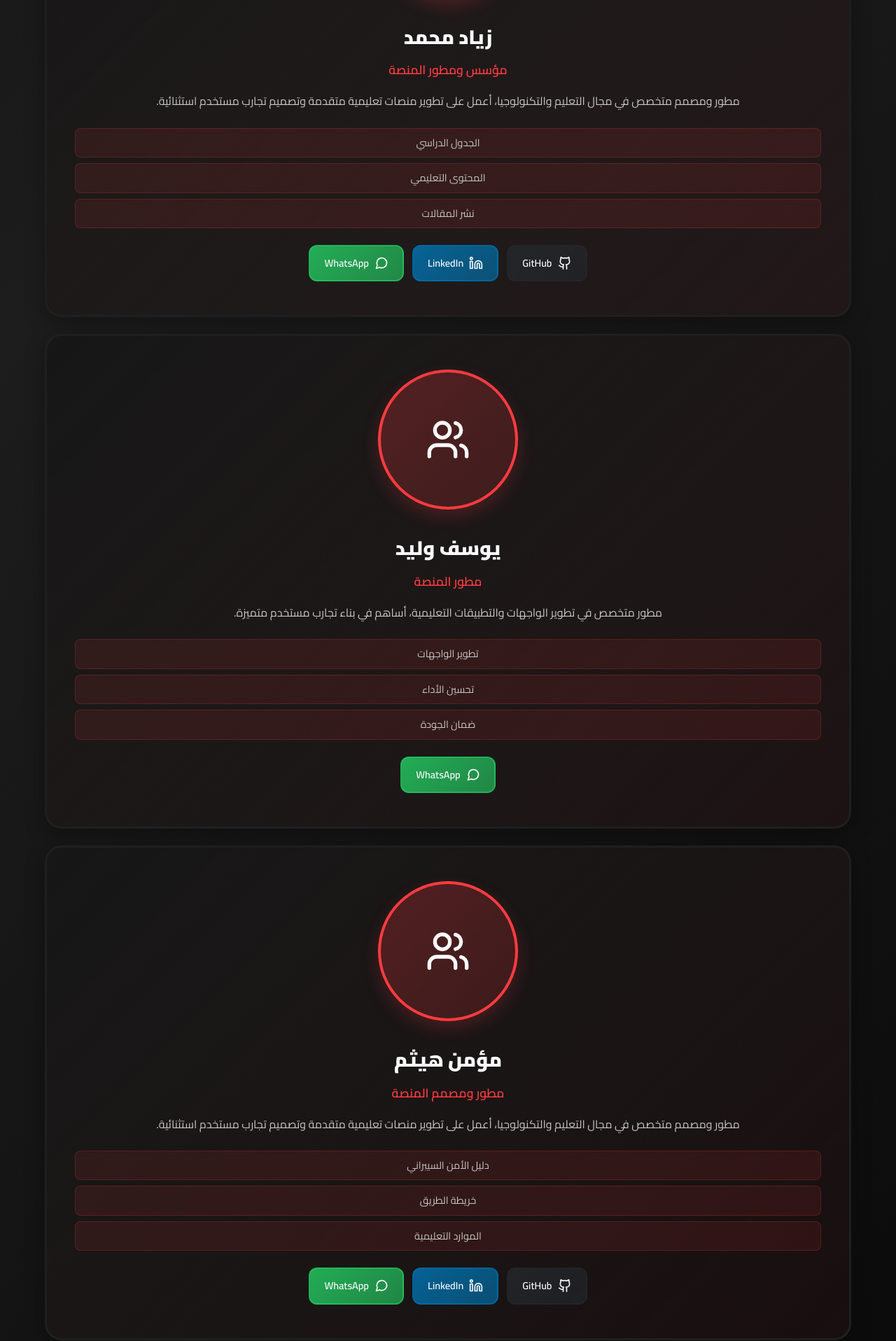
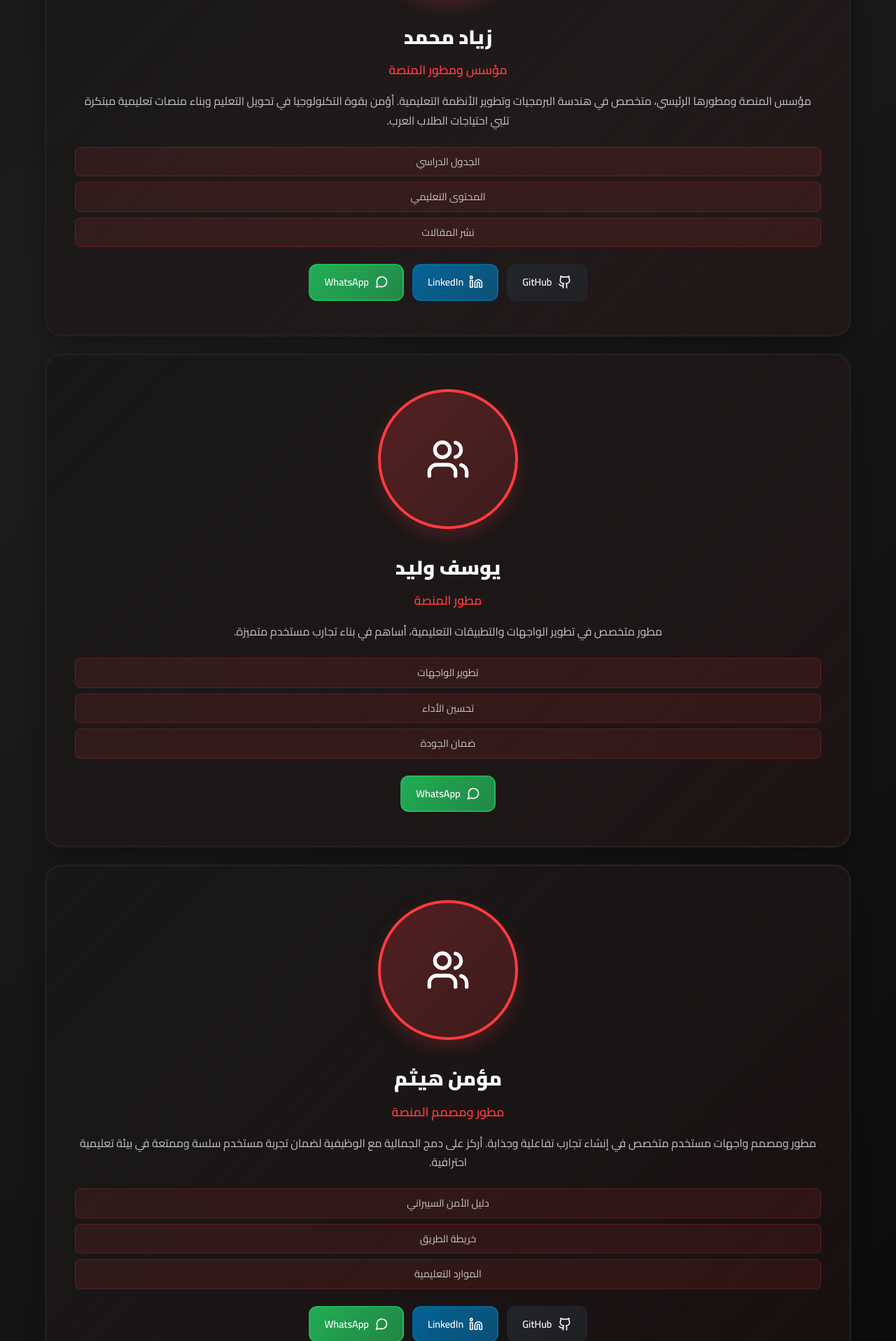
Before and after one commit to phoenixcrypto/cyber-tmsah, a Next.js app: page /about in a window 1280 px wide. Shown: the part 2464-4380 px from the top of the page at 70% size. Built offline with nearby package versions, Linux system fonts and the light colour scheme.

Commit message:
Update unique descriptions for Zeyad and Moamen in all team cards

```diff
--- a/app/about/page.tsx
+++ b/app/about/page.tsx
@@ -240,7 +240,7 @@ export default function AboutPage() {
                 <h3 className="team-member-name-about">زياد محمد</h3>
                 <p className="team-member-role-about">مؤسس ومطور المنصة</p>
                 <p className="team-member-description-about">
-                  مطور ومصمم متخصص في مجال التعليم والتكنولوجيا، أعمل على تطوير منصات تعليمية متقدمة وتصميم تجارب مستخدم استثنائية.
+                  مؤسس المنصة ومطورها الرئيسي، متخصص في هندسة البرمجيات وتطوير الأنظمة التعليمية. أؤمن بقوة التكنولوجيا في تحويل التعليم وبناء منصات تعليمية مبتكرة تلبي احتياجات الطلاب العرب.
                 </p>
                 <div className="team-member-responsibilities-about">
                   <div className="team-member-responsibility-item-about">الجدول الدراسي</div>
@@ -302,7 +302,7 @@ export default function AboutPage() {
                 <h3 className="team-member-name-about">مؤمن هيثم</h3>
                 <p className="team-member-role-about">مطور ومصمم المنصة</p>
                 <p className="team-member-description-about">
-                  مطور ومصمم متخصص في مجال التعليم والتكنولوجيا، أعمل على تطوير منصات تعليمية متقدمة وتصميم تجارب مستخدم استثنائية.
+                  مطور ومصمم واجهات مستخدم متخصص في إنشاء تجارب تفاعلية وجذابة. أركز على دمج الجمالية مع الوظيفية لضمان تجربة مستخدم سلسة وممتعة في بيئة تعليمية احترافية.
                 </p>
                 <div className="team-member-responsibilities-about">
                   <div className="team-member-responsibility-item-about">دليل الأمن السيبراني</div>
--- a/app/page.tsx
+++ b/app/page.tsx
@@ -33,7 +33,7 @@ const teamMembers = [
     initials: 'ZM',
     name: 'زياد محمد',
     role: 'مؤسس ومطور المنصة',
-    description: 'مطور ومصمم متخصص في مجال التعليم والتكنولوجيا، أعمل على تطوير منصات تعليمية متقدمة وتصميم تجارب مستخدم استثنائية.',
+    description: 'مؤسس المنصة ومطورها الرئيسي، متخصص في هندسة البرمجيات وتطوير الأنظمة التعليمية. أؤمن بقوة التكنولوجيا في تحويل التعليم وبناء منصات تعليمية مبتكرة تلبي احتياجات الطلاب العرب.',
     responsibilities: [
       'الجدول الدراسي',
       'المحتوى التعليمي',
@@ -63,7 +63,7 @@ const teamMembers = [
     initials: 'MH',
     name: 'مؤمن هيثم',
     role: 'مطور ومصمم المنصة',
-    description: 'مطور ومصمم متخصص في مجال التعليم والتكنولوجيا، أعمل على تطوير منصات تعليمية متقدمة وتصميم تجارب مستخدم استثنائية.',
+    description: 'مطور ومصمم واجهات مستخدم متخصص في إنشاء تجارب تفاعلية وجذابة. أركز على دمج الجمالية مع الوظيفية لضمان تجربة مستخدم سلسة وممتعة في بيئة تعليمية احترافية.',
     responsibilities: [
       'دليل الأمن السيبراني',
       'خريطة الطريق',
```
